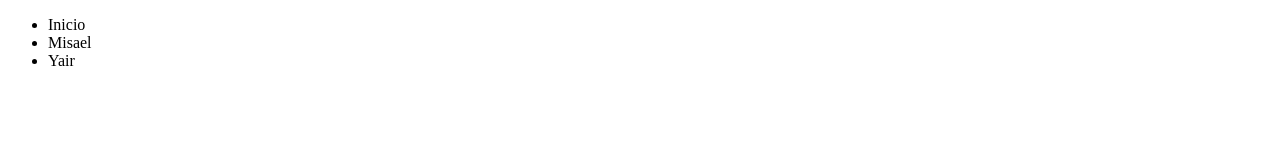
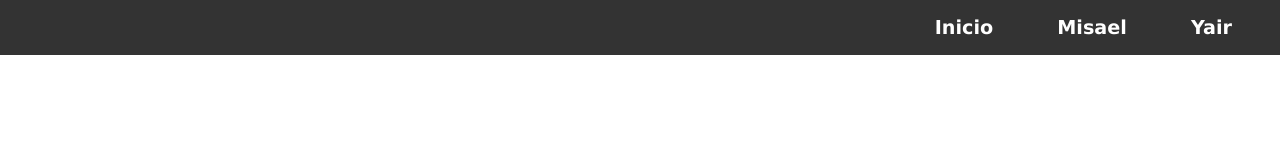
Before and after one commit to RigobertoPO/DemoEquipo5k, a plain HTML site: page index.html in a window 1280 px wide. Drawn offline with Linux system fonts and the light colour scheme.

Commit message:
cambios de css

```diff
--- a/index.html
+++ b/index.html
@@ -4,13 +4,47 @@
     <meta charset="UTF-8">
     <meta name="viewport" content="width=device-width, initial-scale=1.0">
     <title>Document</title>
+    <style>
+        body{
+            margin: 0;
+            font-family: 'Lucida Sans', 'Lucida Sans Regular', 'Lucida Grande', 'Lucida Sans Unicode', Geneva, Verdana, sans-serif;
+            box-sizing: border-box;
+        }
+        nav{
+            background-color: #333;
+            padding: 1rem;
+        }
+        nav ul{
+           list-style: none;
+           padding: 0;
+           margin: 0;
+           display: flex;
+           justify-content: flex-end;
+           align-items: center;
+        }
+        nav li{
+            margin: 0 1rem;
+        }
+        nav a{
+            color: white;
+            text-decoration: none;
+            font-weight: bold;
+            font-size: 1.2rem;
+            padding: 0.5rem 1rem;
+            transition: bacground-color 0.3s ease;
+        }
+        nav a:hover{
+            background-color: #555;
+            border-radius: 5px;
+        }
+    </style>
 </head>
 <body>
     <nav>
         <ul>
-            <li><a href="index.html"></a>Inicio</li>
-            <li><a href="misael.html"></a>Misael</li>
-            <li><a href="yair.html"></a>Yair</li>
+            <li><a href="index.html">Inicio</a></li>
+            <li><a href="misael.html">Misael</a></li>
+            <li><a href="yair.html">Yair</a></li>
         </ul>
     </nav>
 </body>
```
Also changed, not shown: yair.html (+3 -0 lines).
